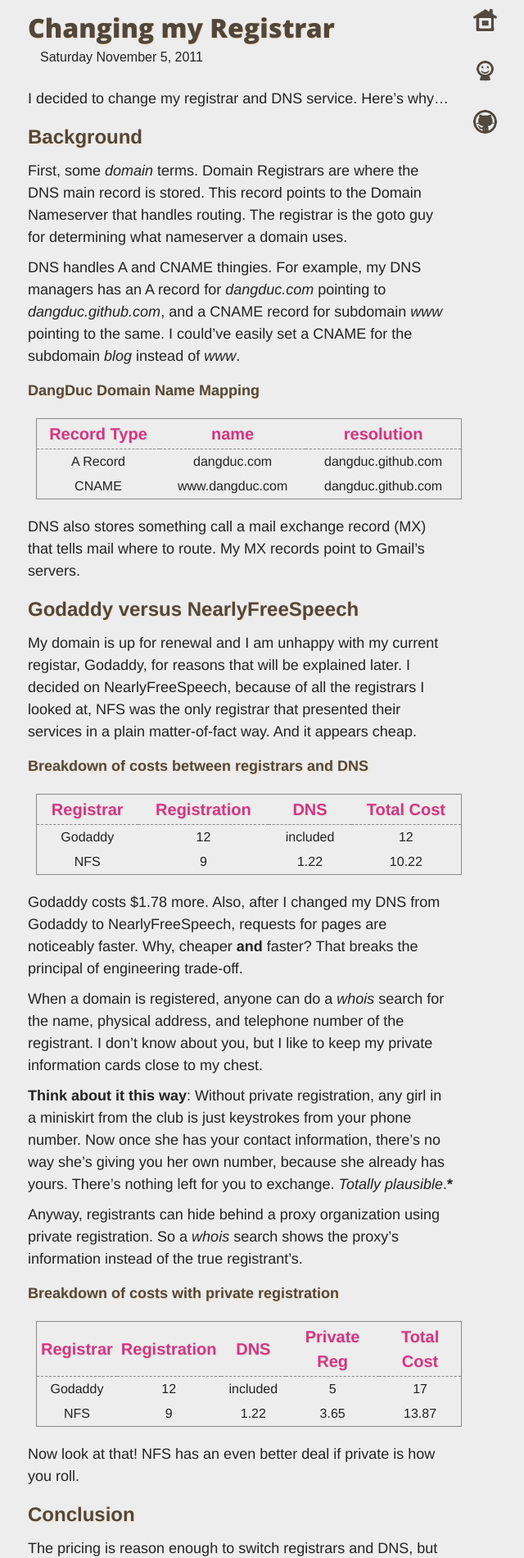
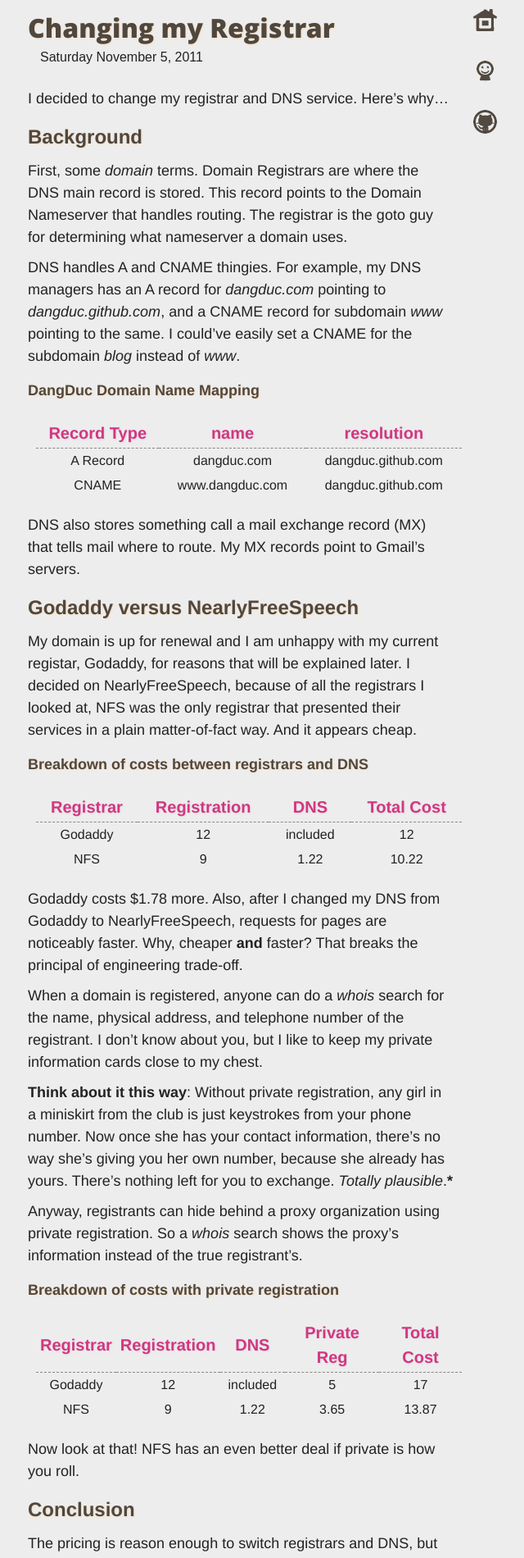
Before and after one commit to dangduc/dangduc.github.com, a Jekyll site: the page built from _posts/2011-11-5-changing-my-registrar.md, in a window 1280 px wide. Shown: the top 1900 px of the page at 82% size, without its empty margins (296-936 px from the left). Built offline with Jekyll 4.4.1, drawn with Linux system fonts in a browser that asks for light colours; some web fonts are replaced; Markdown is read by kramdown in place of the engine named in the settings.

Commit message:
edit; removed table borders

```diff
--- a/css/style.css
+++ b/css/style.css
@@ -222,9 +222,6 @@
 
 table {
   margin: 20px 0 20px 10px;
-  border-color: #888888;
-  border-width: 1px;
-  border-style: solid;
   border-collapse: collapse;
   width: 100%;
 }
```
Also changed, not shown: _posts/2011-10-11-what-the-shell.md (+1 -1 lines).
